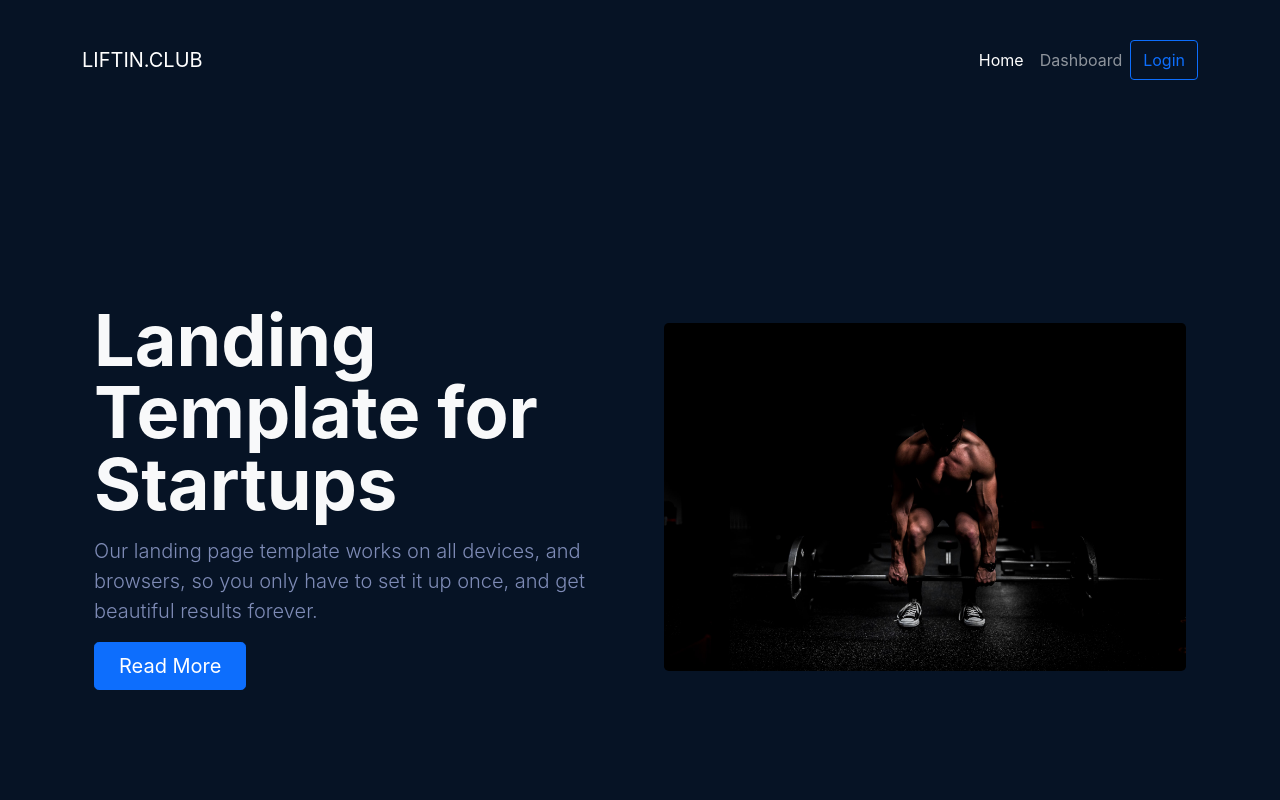
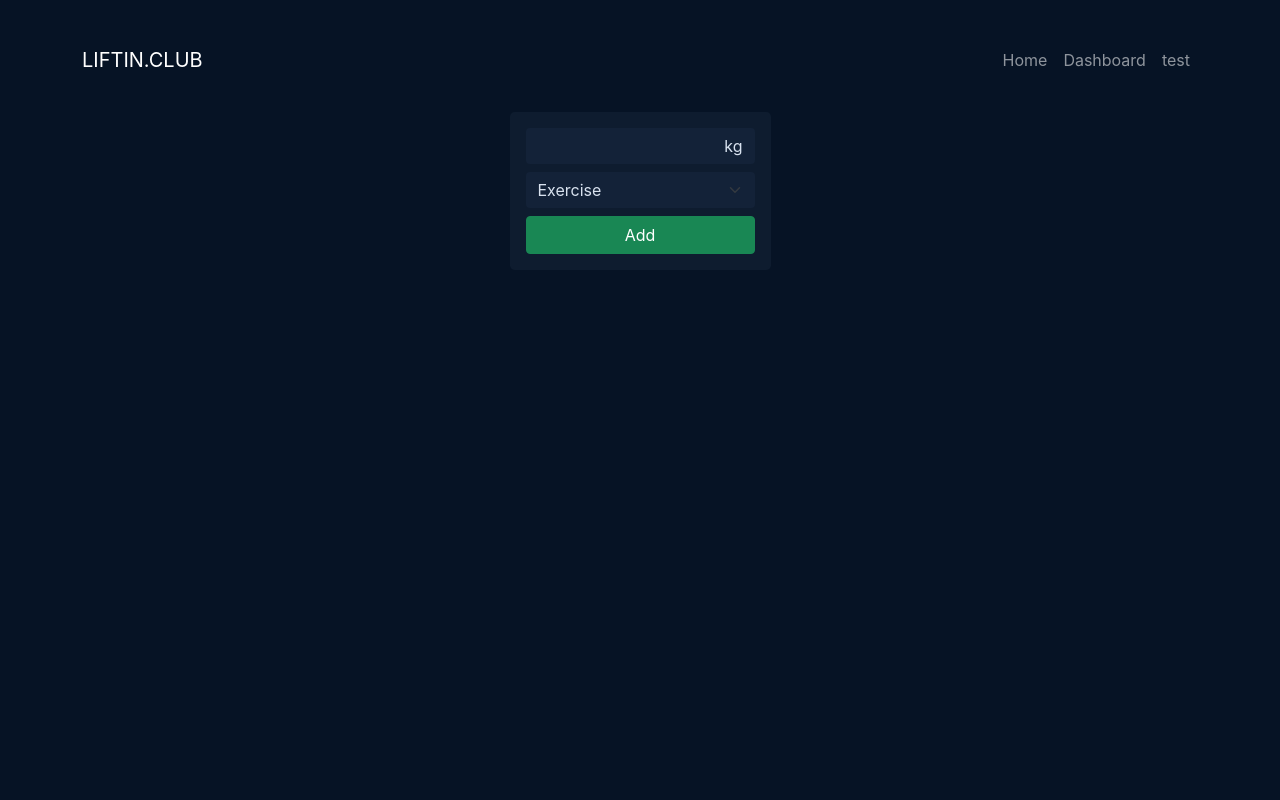
Before and after one commit to danielolaszy/lifting-app, a React (Create React App) app: page /test in a window 1280 px wide. Shown: the top 800 px of the page. Built offline with nearby package versions, Linux system fonts and the light colour scheme.

Commit message:
Added add form

```diff
--- a/src/App.js
+++ b/src/App.js
@@ -1,18 +1,55 @@
 import "./App.css";
-import { BrowserRouter as Router, Route, Switch } from "react-router-dom";
+import { BrowserRouter as Router, Switch, Route, Link } from "react-router-dom";
 import Navbar from "./components/Navbar";
 import Dashboard from "./components/Dashboard";
 import Home from "./components/Home";
+import PanelLiftAdd from "./components/PanelLiftAdd";
+import Hero from "./components/Hero";
 
 function App() {
   return (
     <>
       <Router>
-        <Navbar />
+        <nav className="navbar navbar-expand-lg navbar-dark mt-2 mb-4">
+          <div className="container mt-4">
+            <Link className="navbar-brand text-uppercase" to="/">
+              liftin.club
+            </Link>
+            <button
+              className="navbar-toggler"
+              type="button"
+              data-bs-toggle="collapse"
+              data-bs-target="#navbarNavAltMarkup"
+              aria-controls="navbarNavAltMarkup"
+              aria-expanded="false"
+              aria-label="Toggle navigation"
+            >
+              <span className="navbar-toggler-icon"></span>
+            </button>
+            <div className="collapse navbar-collapse" id="navbarNavAltMarkup">
+              <div className="navbar-nav ms-auto">
+                <Link className="nav-link" to="/">
+                  Home
+                </Link>
+                <Link className="nav-link" to="/dashboard">
+                  Dashboard
+                </Link>
+                <Link className="nav-link" to="/test">
+                  test
+                </Link>
+              </div>
+            </div>
+          </div>
+        </nav>
         <Switch>
+          <Route path="/test">
+            <PanelLiftAdd />
+          </Route>
+
           <Route path="/dashboard">
             <Dashboard />
           </Route>
+
           <Route path="/">
             <Home />
           </Route>
--- a/src/components/Navbar.js
+++ b/src/components/Navbar.js
@@ -1,41 +1,7 @@
 import React from "react";
 
 const navbar = () => {
-  return (
-    <>
-      <nav className="navbar navbar-expand-lg navbar-dark mt-2 mb-4">
-        <div className="container mt-4">
-          <a className="navbar-brand text-uppercase" href="#">
-            liftin.club
-          </a>
-          <button
-            className="navbar-toggler"
-            type="button"
-            data-bs-toggle="collapse"
-            data-bs-target="#navbarNavAltMarkup"
-            aria-controls="navbarNavAltMarkup"
-            aria-expanded="false"
-            aria-label="Toggle navigation"
-          >
-            <span className="navbar-toggler-icon"></span>
-          </button>
-          <div className="collapse navbar-collapse" id="navbarNavAltMarkup">
-            <div className="navbar-nav ms-auto">
-              <a className="nav-link active" href="/">
-                Home
-              </a>
-              <a className="nav-link" href="/dashboard">
-                Dashboard
-              </a>
-              <button className="btn btn-outline-primary" type="submit">
-                Login
-              </button>
-            </div>
-          </div>
-        </div>
-      </nav>
-    </>
-  );
+  return <></>;
 };
 
 export default navbar;
--- a/src/components/PanelLift.js
+++ b/src/components/PanelLift.js
@@ -1,12 +1,12 @@
 import React from "react";
 import PanelLiftAdd from "./PanelLiftAdd";
+import { BrowserRouter as Router, Switch, Route, Link } from "react-router-dom";
 
 const PanelLift = ({ exercise, weight, percent, percentClass, lifter }) => {
   //   console.log({ name });
   const handleClick = (e) => {
     e.preventDefault();
     console.log({ exercise, lifter });
-    return <PanelLiftAdd />;
   };
   return (
     <div className="col ">
@@ -16,11 +16,17 @@ const PanelLift = ({ exercise, weight, percent, percentClass, lifter }) => {
             onClick={handleClick}
             className="position-absolute top-0 start-100 translate-middle board-text-secondary fw-light"
           >
-            +
+            <Link className="text-decoration-none text-reset" to="/test">
+              +
+            </Link>
           </h4>
+
           {/* <PanelLiftAdd exercise={exercise} lifter={lifter} /> */}
           <h6 className="board-text-primary">{exercise}</h6>
-          <h1 className="board-text-secondary fw-light">{weight}kg</h1>
+          <h1 className="board-text-secondary fw-light">
+            {weight}
+            <small>kg</small>
+          </h1>
           <span className={"badge rounded-pill " + percentClass}>{percent}%</span>
         </div>
       </div>
--- a/src/components/PanelLiftAdd.js
+++ b/src/components/PanelLiftAdd.js
@@ -1,11 +1,33 @@
 import React from "react";
 import { useState } from "react";
+import PanelLift from "./PanelLift";
 
 const PanelLiftAdd = ({ exercise, lifter }) => {
+  console.log({ exercise }, { lifter });
   return (
-    <>
-      <h1>pog</h1>
-    </>
+    <div className="container ">
+      <div className="row">
+        <div className="col-6 col-lg-3 mx-auto">
+          <div className="p-3 board-bg-primary rounded-3 text-center text-sm-start ">
+            <div className="d-grid gap-2">
+              <div className="input-group ">
+                <input type="number" className="form-control form-bg-primary border-0"></input>
+                <span className="input-group-text form-bg-primary border-0">kg</span>
+              </div>
+
+              <select className="form-select form-bg-primary border-0" aria-label="Default select example">
+                <option selected>Exercise</option>
+                <option value="1">Deadlift</option>
+                <option value="2">Squat</option>
+                <option value="3">Bench Press</option>
+              </select>
+
+              <input className="btn btn-success" type="submit" value="Add"></input>
+            </div>
+          </div>
+        </div>
+      </div>
+    </div>
   );
 };
 
```
